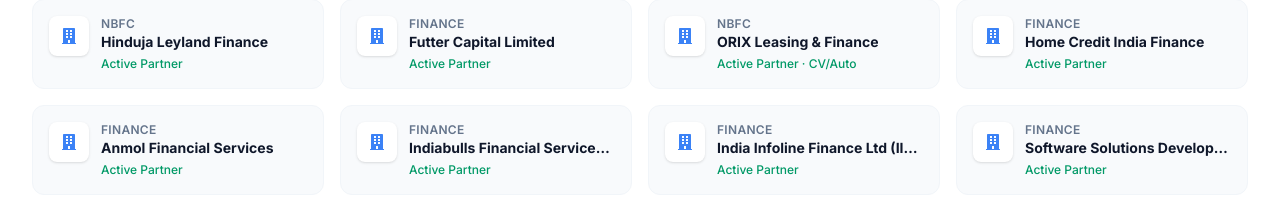
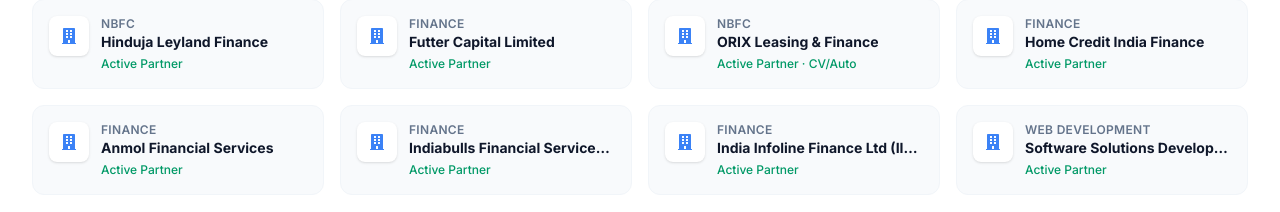
Before and after one commit to ssdi112526-design/KartikReposessionNew, a React (Vite) app: page / in a window 1280 px wide. Shown: the part 3540-3752 px from the top of the page. Built offline with nearby package versions, Linux system fonts and the light colour scheme; no server answers.

Commit message:
new update name

```diff
--- a/src/data/content.js
+++ b/src/data/content.js
@@ -99,7 +99,7 @@
   { name: 'Anmol Financial Services', type: 'Finance', status: 'Active Partner' },
   { name: 'Indiabulls Financial Services Ltd', type: 'Finance', status: 'Active Partner' },
   { name: 'India Infoline Finance Ltd (IIFL Finance)', type: 'Finance', status: 'Active Partner' },
-  { name: 'Software Solutions Development India', type: 'Finance', status: 'Active Partner' },
+  { name: 'Software Solutions Development India', type: 'Web Development', status: 'Active Partner' },
 ];
 
 export const whatWeHandle = [
```
